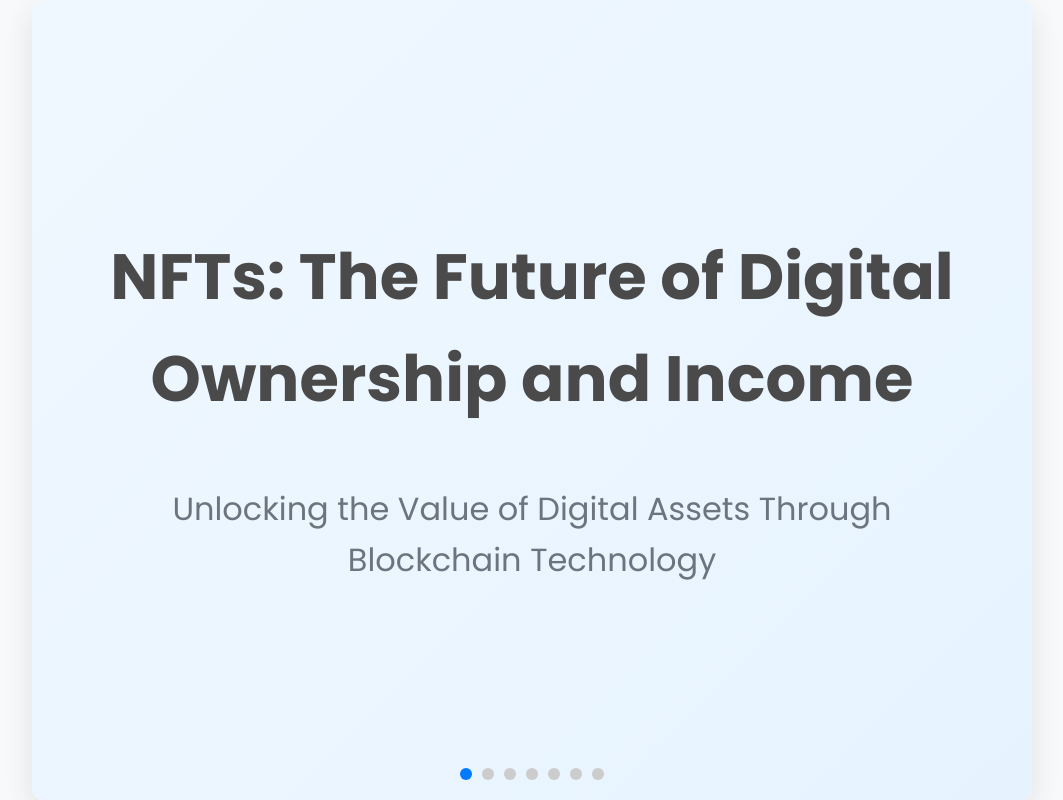
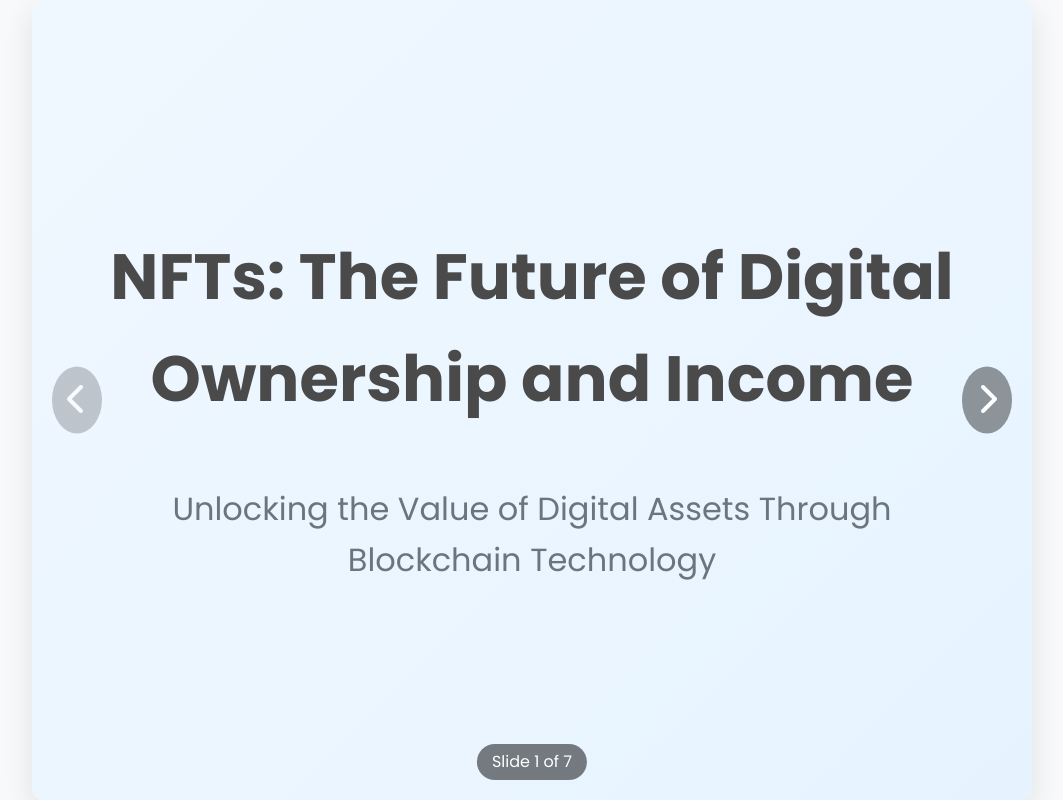
Before and after one commit to enigmaapos/Nnnn, a plain HTML site: page index.html in a window 1280 px wide. Shown: the whole page, without its empty margins (108-1171 px from the left). Drawn offline with Linux system fonts and the light colour scheme.

Commit message:
Update index.html

```diff
--- a/index.html
+++ b/index.html
@@ -4,6 +4,7 @@
     <meta charset="UTF-8">
     <meta name="viewport" content="width=device-width, initial-scale=1.0">
     <title>NFT Presentation</title>
+    <link rel="stylesheet" href="https://cdnjs.cloudflare.com/ajax/libs/font-awesome/6.4.0/css/all.min.css">
     <style>
         @import url('https://fonts.googleapis.com/css2?family=Poppins:wght@400;600;700&display=swap');
 
@@ -207,26 +208,52 @@
             text-transform: uppercase;
         }
 
-        .navigation {
+        .navigation-buttons {
+            position: absolute;
+            top: 50%;
+            transform: translateY(-50%);
+            width: 100%;
+            display: flex;
+            justify-content: space-between;
+            padding: 0 20px;
+            box-sizing: border-box;
+        }
+
+        .nav-btn {
+            background-color: rgba(0, 0, 0, 0.4);
+            color: white;
+            border: none;
+            padding: 15px;
+            cursor: pointer;
+            border-radius: 50%;
+            font-size: 2rem;
+            transition: background-color 0.3s, transform 0.2s;
+        }
+
+        .nav-btn:hover {
+            background-color: rgba(0, 0, 0, 0.6);
+            transform: scale(1.1);
+        }
+
+        .nav-btn:active {
+            transform: scale(0.95);
+        }
+
+        .nav-btn.disabled {
+            opacity: 0.5;
+            cursor: not-allowed;
+        }
+
+        .slide-counter {
             position: absolute;
             bottom: 20px;
             left: 50%;
             transform: translateX(-50%);
-            display: flex;
-            gap: 10px;
-        }
-
-        .nav-dot {
-            width: 12px;
-            height: 12px;
-            background-color: #ccc;
-            border-radius: 50%;
-            cursor: pointer;
-            transition: background-color 0.3s;
-        }
-
-        .nav-dot.active {
-            background-color: var(--secondary-color);
+            background: rgba(0, 0, 0, 0.5);
+            color: white;
+            padding: 5px 15px;
+            border-radius: 20px;
+            font-size: 1rem;
         }
     </style>
 </head>
@@ -351,46 +378,60 @@
             </div>
         </div>
 
-        <div class="navigation">
-            <div class="nav-dot active" onclick="goToSlide(0)"></div>
-            <div class="nav-dot" onclick="goToSlide(1)"></div>
-            <div class="nav-dot" onclick="goToSlide(2)"></div>
-            <div class="nav-dot" onclick="goToSlide(3)"></div>
-            <div class="nav-dot" onclick="goToSlide(4)"></div>
-            <div class="nav-dot" onclick="goToSlide(5)"></div>
-            <div class="nav-dot" onclick="goToSlide(6)"></div>
+        <div class="navigation-buttons">
+            <button class="nav-btn prev-btn" aria-label="Previous Slide"><i class="fas fa-chevron-left"></i></button>
+            <button class="nav-btn next-btn" aria-label="Next Slide"><i class="fas fa-chevron-right"></i></button>
         </div>
+
+        <div class="slide-counter">Slide 1 of 7</div>
     </div>
 
     <script>
         const slideContainer = document.querySelector('.slide-container');
-        const dots = document.querySelectorAll('.nav-dot');
+        const prevBtn = document.querySelector('.prev-btn');
+        const nextBtn = document.querySelector('.next-btn');
+        const slideCounter = document.querySelector('.slide-counter');
         let currentSlide = 0;
-        const totalSlides = dots.length;
+        const totalSlides = document.querySelectorAll('.slide').length;
 
-        function goToSlide(index) {
-            currentSlide = index;
+        function updateSlide() {
             slideContainer.style.transform = `translateX(-${currentSlide * 100}%)`;
-            updateDots();
+            slideCounter.textContent = `Slide ${currentSlide + 1} of ${totalSlides}`;
+            prevBtn.disabled = currentSlide === 0;
+            nextBtn.disabled = currentSlide === totalSlides - 1;
+            prevBtn.classList.toggle('disabled', currentSlide === 0);
+            nextBtn.classList.toggle('disabled', currentSlide === totalSlides - 1);
         }
 
-        function updateDots() {
-            dots.forEach((dot, index) => {
-                dot.classList.toggle('active', index === currentSlide);
-            });
-        }
+        prevBtn.addEventListener('click', () => {
+            if (currentSlide > 0) {
+                currentSlide--;
+                updateSlide();
+            }
+        });
+
+        nextBtn.addEventListener('click', () => {
+            if (currentSlide < totalSlides - 1) {
+                currentSlide++;
+                updateSlide();
+            }
+        });
 
         document.addEventListener('keydown', (e) => {
             if (e.key === 'ArrowRight') {
                 if (currentSlide < totalSlides - 1) {
-                    goToSlide(currentSlide + 1);
+                    currentSlide++;
+                    updateSlide();
                 }
             } else if (e.key === 'ArrowLeft') {
                 if (currentSlide > 0) {
-                    goToSlide(currentSlide - 1);
+                    currentSlide--;
+                    updateSlide();
                 }
             }
         });
+
+        updateSlide(); // Initial update
     </script>
 
 </body>
```
